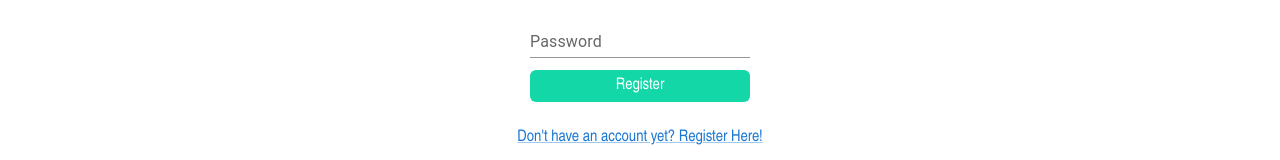
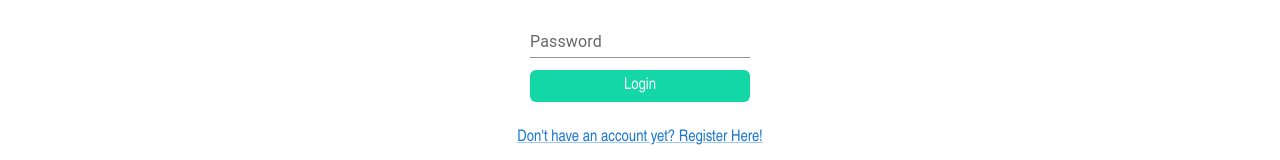
Before and after one commit to KawinM23/JobFair, a Next.js app in the folder JobFairFrontend/: page /user/login in a window 1280 px wide. Shown: the part 416-576 px from the top of the page. Built offline with nearby package versions, Linux system fonts and the light colour scheme; no server answers.

Commit message:
Fix register bug

```diff
--- a/JobFairFrontend/src/app/user/login/components/LoginForm.tsx
+++ b/JobFairFrontend/src/app/user/login/components/LoginForm.tsx
@@ -46,7 +46,7 @@ export default function LoginForm(props: {
         onChange={onChange}
       />
       <button className="text-white rounded-md py-1 px-3 bg-secondary-500 hover:bg-secondary-300">
-        Register
+        Login
       </button>
       {props.searchParams?.error && (
         <p className="text-white text-center rounded-md px-3 bg-red-500">
--- a/JobFairFrontend/src/app/user/register/components/RegisterForm.tsx
+++ b/JobFairFrontend/src/app/user/register/components/RegisterForm.tsx
@@ -22,7 +22,9 @@ export default function RegisterForm() {
       console.log(registerData);
       const res = await register(registerData);
       if (res.ok) {
-        router.push("/api/auth/signin");
+        router.push("/user/login");
+      } else {
+        alert("Register Failed");
       }
     } catch (error) {}
   };
```
